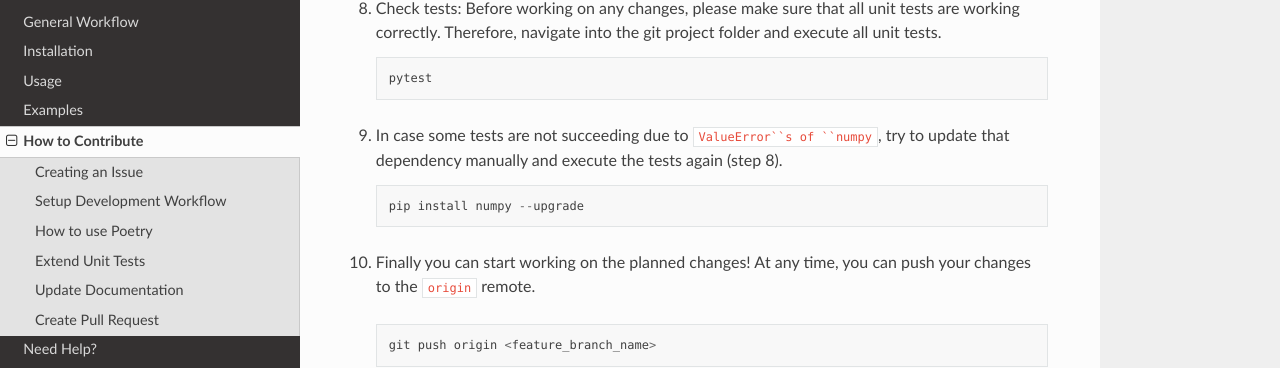
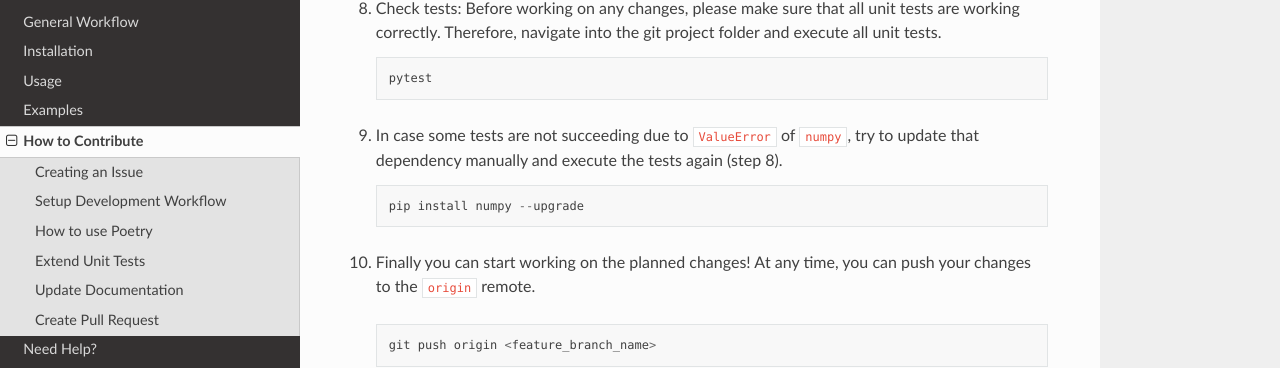
Before and after one commit to tornede/py_experimenter, a Sphinx documentation site: the page built from docs/source/how-to-contribute.rst, in a window 1280 px wide and 900 px high, scrolled down 1844 px. Shown: the part 130-498 px from the top of the window. Built offline with Sphinx 7.4.7 and the Read the Docs theme 2.0.0, drawn with Linux system fonts in a browser that asks for light colours; pages that are not in the unit, such as notebooks, are missing from menus.

```diff
--- a/docs/source/how-to-contribute.rst
+++ b/docs/source/how-to-contribute.rst
@@ -89,7 +89,7 @@ The development workflow for the ``PyExperimenter`` is based on the fork-and-bra
 
         pytest
 
-9. In case some tests are not succeeding due to ``ValueError``s of ``numpy``, try to update that dependency manually and execute the tests again (step 8).
+9. In case some tests are not succeeding due to ``ValueError`` of ``numpy``, try to update that dependency manually and execute the tests again (step 8).
 
    .. code-block::
 
```
